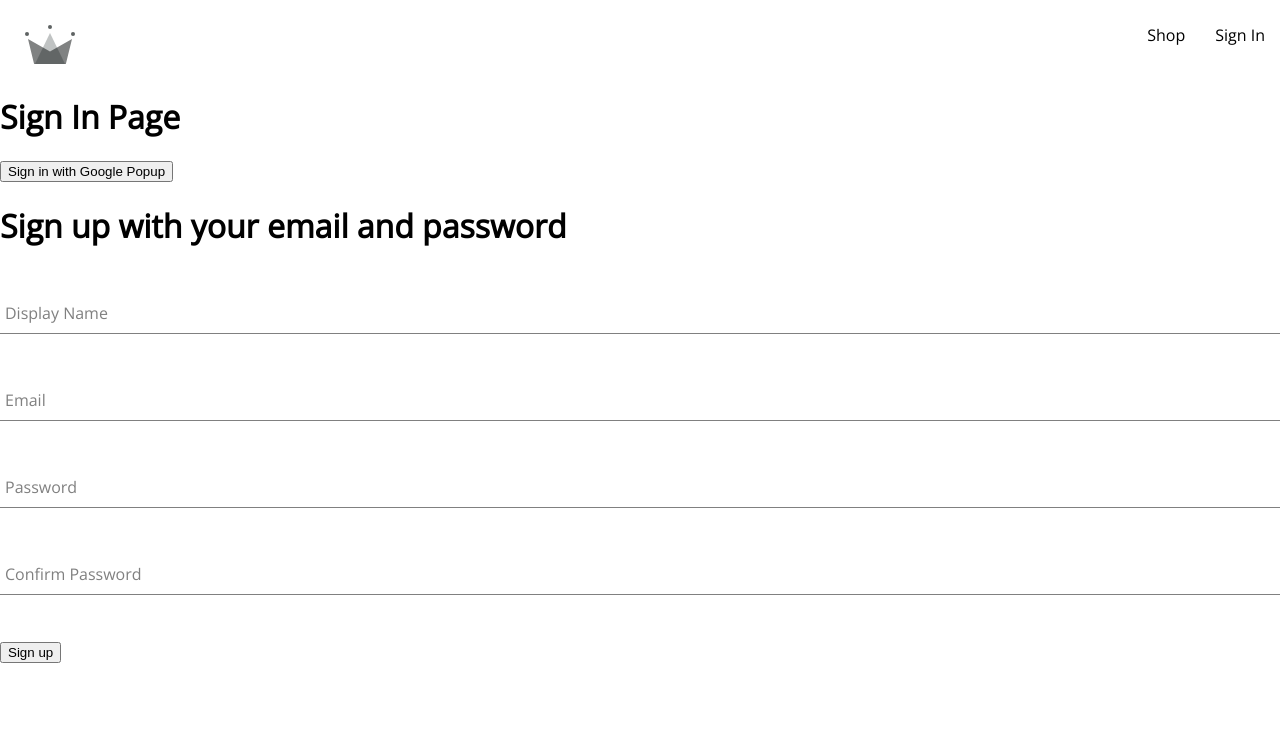
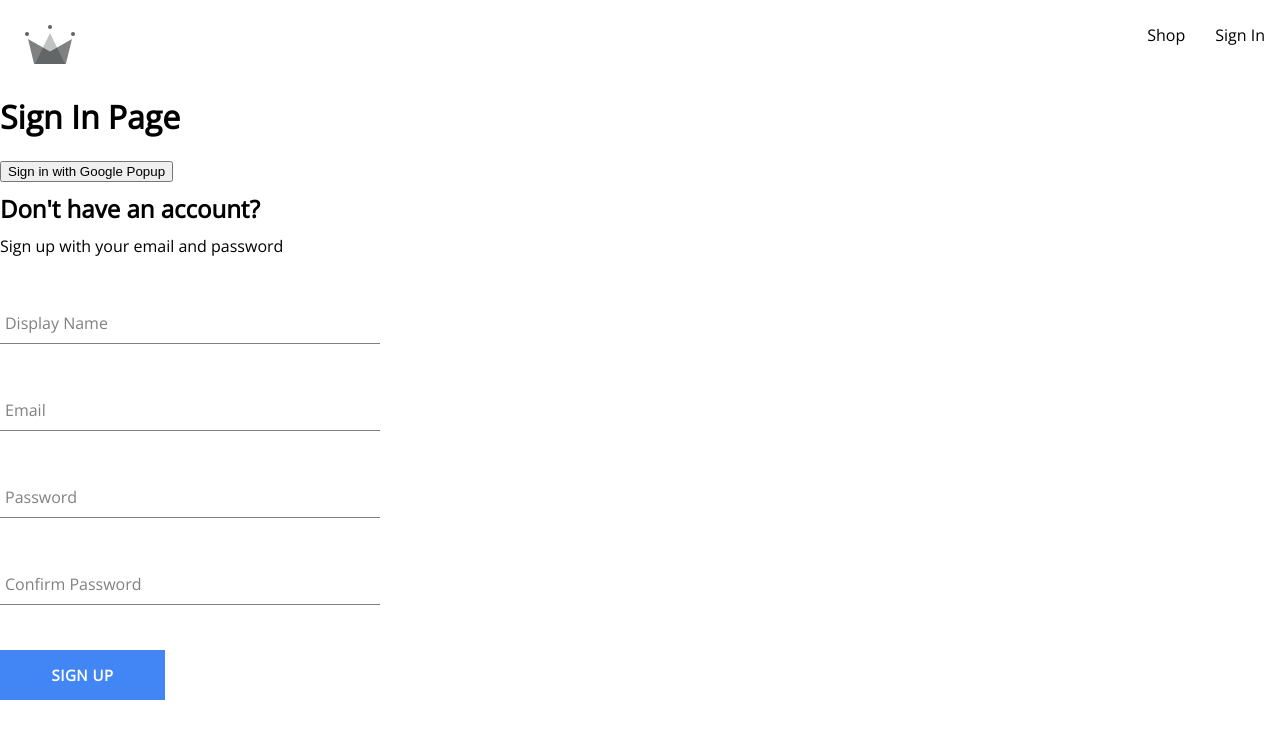
Before and after one commit to lxcusp/crwn-clothing, a React (Create React App) app: page /signIn in a window 1280 px wide. Shown: the top 738 px of the page. Built offline with nearby package versions, Linux system fonts and the light colour scheme.

Commit message:
Add Button Component and style them.

```diff
--- /dev/null
+++ b/src/components/button/button.component.jsx
@@ -0,0 +1,18 @@
+import './button.styles.scss'
+
+const BUTTON_TYPE_CLASSES = {
+    google: 'google-sign-in',
+    inverted: 'inverted',
+
+}
+
+const Button = ({ children, buttonType, ...otherProps }) => {
+    return (
+        <button className={`button-container ${BUTTON_TYPE_CLASSES[buttonType]}`}
+            {...otherProps}>
+            {children}
+        </button>
+    )
+}
+
+export default Button;
--- /dev/null
+++ b/src/components/button/button.styles.scss
@@ -0,0 +1,46 @@
+.button-container {
+  min-width: 165px;
+  width: auto;
+  height: 50px;
+  letter-spacing: 0.5px;
+  line-height: 50px;
+  padding: 0 35px 0 35px;
+  font-size: 15px;
+  background-color: black;
+  color: white;
+  text-transform: uppercase;
+  font-family: 'Open Sans';
+  font-weight: bolder;
+  border: none;
+  cursor: pointer;
+  display: flex;
+  justify-content: center;
+
+  &:hover {
+    background-color: white;
+    color: black;
+    border: 1px solid black;
+  }
+
+  &.google-sign-in {
+    background-color: #4285f4;
+    color: white;
+
+    &:hover {
+      background-color: #357ae8;
+      border: none;
+    }
+  }
+
+  &.inverted {
+    background-color: white;
+    color: black;
+    border: 1px solid black;
+
+    &:hover {
+      background-color: black;
+      color: white;
+      border: none;
+    }
+  }
+}
--- a/src/components/sign-up-form/sign-up-form.component.jsx
+++ b/src/components/sign-up-form/sign-up-form.component.jsx
@@ -1,6 +1,8 @@
 import { useState } from 'react'
 import { createAuthUserWithEmailAndPassword, createUserDocumentFromAuth } from '../../utils/firebase/firebase.utils'
 import FormInput from '../form-input/form-input.component'
+import './sign-up-form.styles.scss'
+import Button from '../button/button.component'
 
 const defaultFormFields = {
     displayName: '',
@@ -45,17 +47,15 @@
     }
 
     return (
-        <div>
-            <h1>Sign up with your email and password</h1>
+        <div className='sign-up-container'>
+            <h2>Don't have an account?</h2>
+            <span>Sign up with your email and password</span>
             <form action="" onSubmit={handleSubmit}>
                 <FormInput type="text" label="Display Name" required onChange={handleChange} name='displayName' value={displayName} />
-
                 <FormInput label="Email" required onChange={handleChange} name='email' value={email} />
-
                 <FormInput label="Password" required onChange={handleChange} name='password' value={password} />
-
                 <FormInput label="Confirm Password" required onChange={handleChange} name='confirmPassword' value={confirmPassword} />
-                <button type="submit">Sign up</button>
+                <Button buttonType='google' type="submit">Sign up</Button>
             </form>
         </div>
     )
--- /dev/null
+++ b/src/components/sign-up-form/sign-up-form.styles.scss
@@ -0,0 +1,9 @@
+.sign-up-container {
+    display: flex;
+    flex-direction: column;
+    width: 380px;
+
+    h2{
+        margin: 10px 0;
+    }
+}
```
